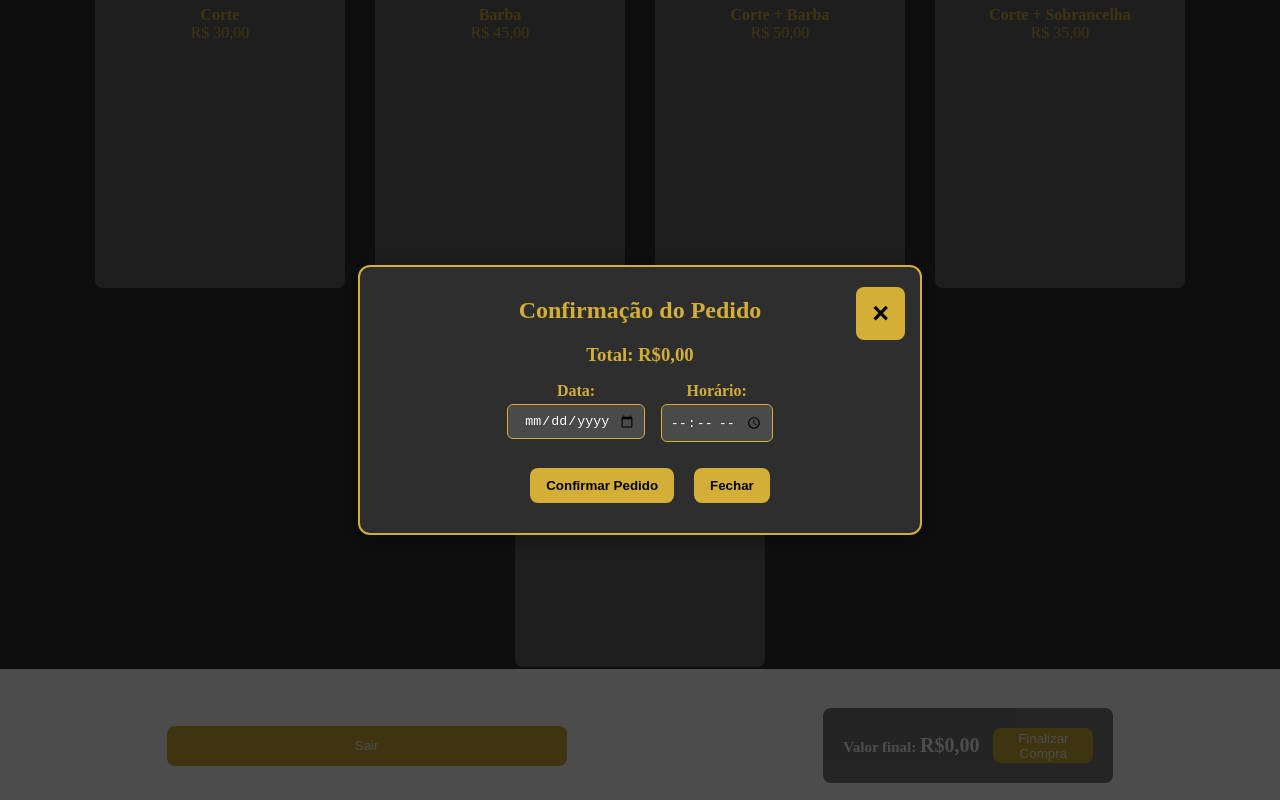
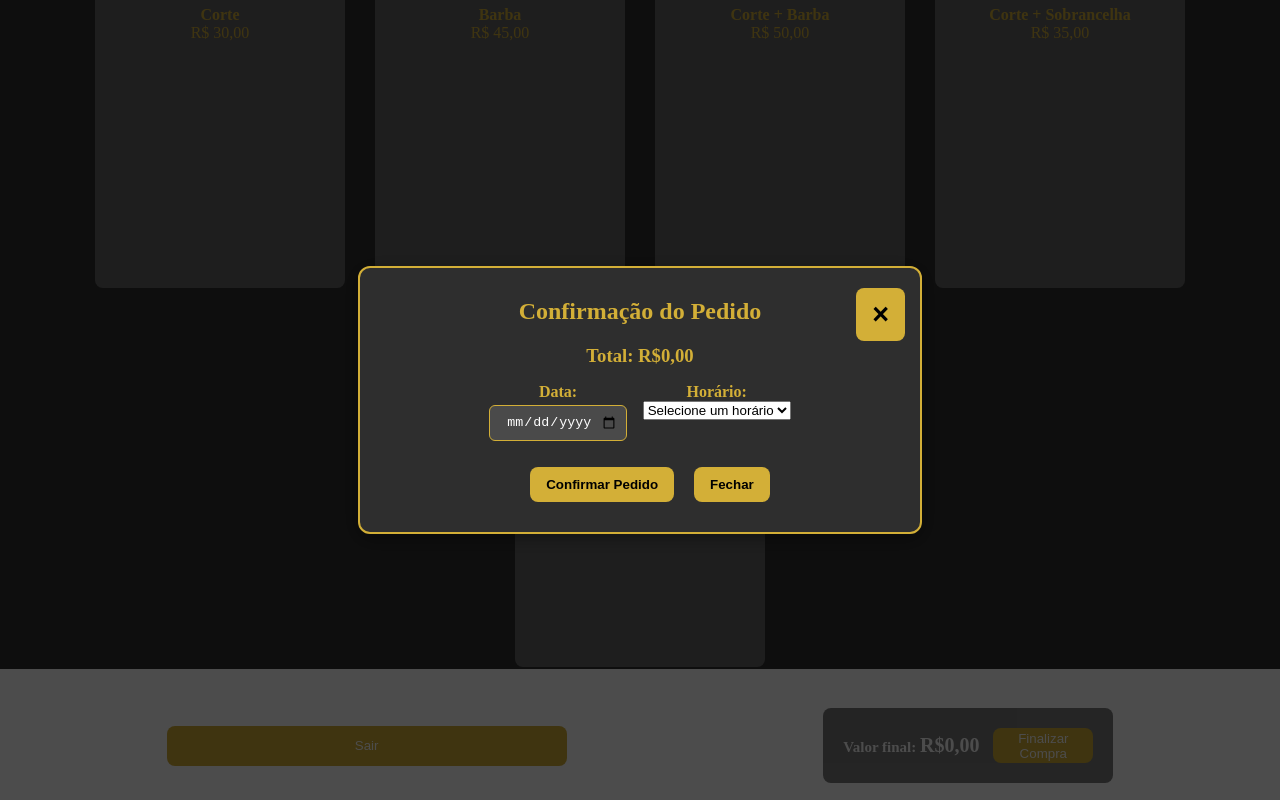
Before and after one commit to jamesdasaladadefruta/Barber-Manager-Full-Stack, a React (Vite) app in the folder Gestaoestetica/: page /service in a window 1280 px wide. Both pictures are taken after a click on the button "Finalizar Compra". Shown: the part 131-931 px from the top of the page. Built offline with nearby package versions, Linux system fonts and the light colour scheme.

Commit message:
Update Service.jsx

```diff
--- a/Gestaoestetica/src/Service.jsx
+++ b/Gestaoestetica/src/Service.jsx
@@ -1,4 +1,4 @@
-import { useState } from 'react';
+import { useState, useEffect } from 'react';
 import { Link } from 'react-router-dom';
 import Card from './components/Card';
 import Modal from './components/Modal';
@@ -11,6 +11,7 @@ function Service() {
   const [apiResponse, setApiResponse] = useState(null);
   const [date, setDate] = useState('');
   const [time, setTime] = useState('');
+  const [takenTimes, setTakenTimes] = useState([]); // horários ocupados
 
   const handleOpenModal = () => setIsModalOpen(true);
   const handleCloseModal = () => {
@@ -18,6 +19,7 @@ function Service() {
     setApiResponse(null);
     setDate('');
     setTime('');
+    setTakenTimes([]);
   };
 
   const handleSelect = (title, value, isSelectedNow) => {
@@ -31,6 +33,28 @@ function Service() {
 
   const total = Object.values(selectedServices).reduce((s, v) => s + v, 0);
 
+  // 🔹 Busca horários já ocupados ao mudar a data
+  useEffect(() => {
+    if (!date) return;
+
+    const fetchTakenTimes = async () => {
+      try {
+        const res = await fetch('https://barber-manager-back-end.onrender.com/api/pedidos');
+        const data = await res.json();
+
+        const times = data
+          .filter(p => p.data === date)
+          .map(p => p.horario);
+
+        setTakenTimes(times);
+      } catch (err) {
+        console.error('Erro ao buscar horários ocupados:', err);
+      }
+    };
+
+    fetchTakenTimes();
+  }, [date]);
+
   // 🔹 Envia os dados do pedido para o backend
   const handleConfirm = async () => {
     if (Object.keys(selectedServices).length === 0) {
@@ -42,15 +66,18 @@ function Service() {
       return;
     }
 
+    if (takenTimes.includes(time)) {
+      alert("Horário já reservado. Escolha outro.");
+      return;
+    }
+
     setLoading(true);
     setApiResponse(null);
 
     try {
       const response = await fetch("https://barber-manager-back-end.onrender.com/api/pedidos", {
         method: "POST",
-        headers: {
-          "Content-Type": "application/json",
-        },
+        headers: { "Content-Type": "application/json" },
         body: JSON.stringify({
           servicos: selectedServices,
           total,
@@ -63,6 +90,10 @@ function Service() {
 
       if (response.ok) {
         setApiResponse({ success: true, message: "✅ Pedido enviado com sucesso!" });
+        setSelectedServices({});
+        setDate('');
+        setTime('');
+        setTakenTimes(prev => [...prev, time]); // adiciona ao bloqueio
       } else {
         setApiResponse({ success: false, message: data.error || "Erro ao enviar pedido." });
       }
@@ -71,6 +102,21 @@ function Service() {
     } finally {
       setLoading(false);
     }
+  };
+
+  // 🔹 Função para desabilitar horários ocupados no input
+  const renderTimeOptions = () => {
+    const options = [];
+    for (let h = 9; h <= 18; h++) { // Horários das 09:00 às 18:00
+      const hour = h.toString().padStart(2, '0');
+      const timeStr = `${hour}:00`;
+      options.push(
+        <option key={timeStr} value={timeStr} disabled={takenTimes.includes(timeStr)}>
+          {timeStr} {takenTimes.includes(timeStr) ? "(Ocupado)" : ""}
+        </option>
+      );
+    }
+    return options;
   };
 
   return (
@@ -122,11 +168,10 @@ function Service() {
 
           <label>
             Horário:
-            <input
-              type="time"
-              value={time}
-              onChange={(e) => setTime(e.target.value)}
-            />
+            <select value={time} onChange={(e) => setTime(e.target.value)}>
+              <option value="">Selecione um horário</option>
+              {renderTimeOptions()}
+            </select>
           </label>
         </div>
 
```
